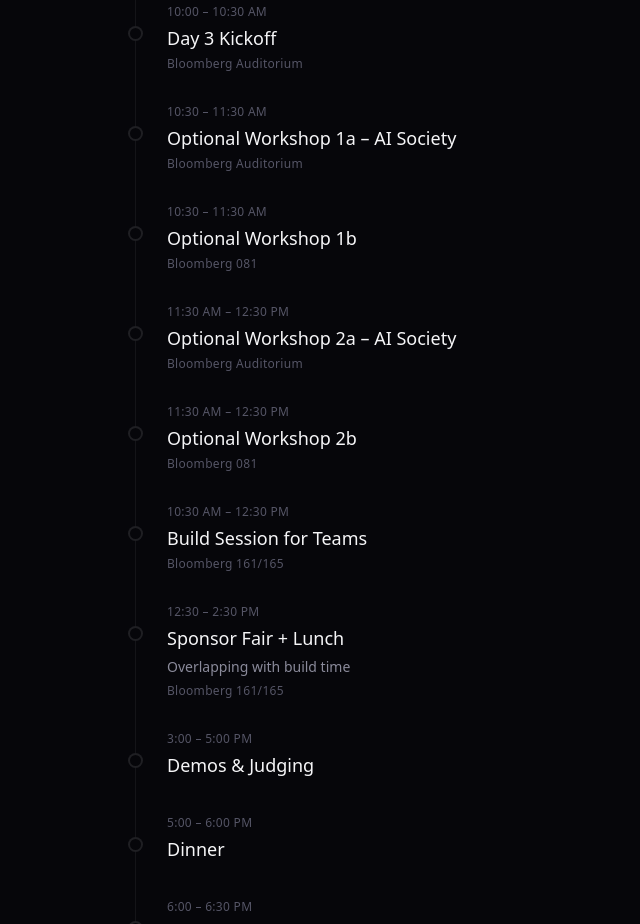
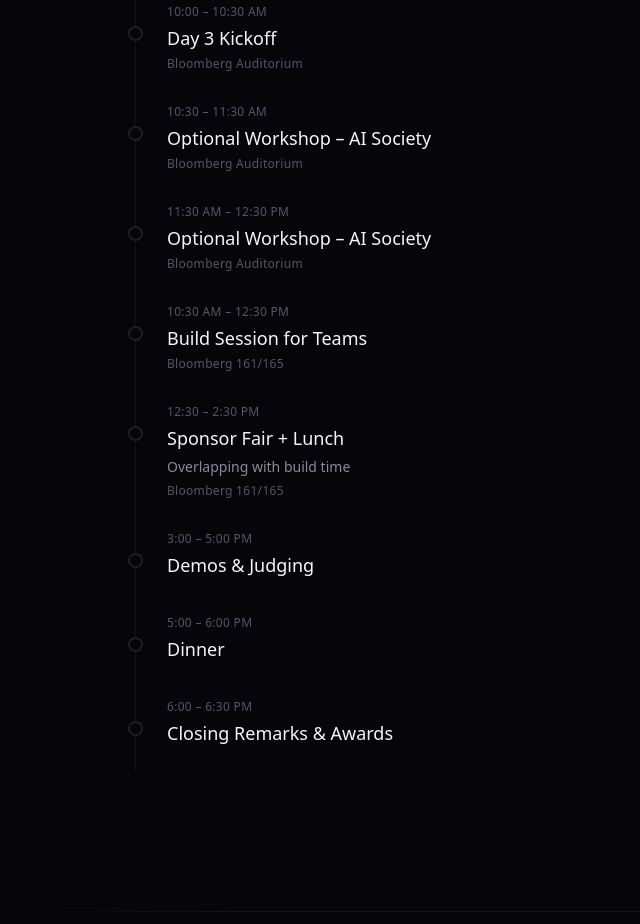
Before and after one commit to philosophercode/cornell-tech-hackathon-website, a Next.js app: page / in a window 1280 px wide. Shown: the part 2380-3304 px from the top of the page, without its empty margins (0-640 px from the left). Built offline with nearby package versions, Linux system fonts and the light colour scheme.

Commit message:
Consolidate Sunday workshops into 2 AI Society sessions
Co-Authored-By: Claude Opus 4.6 <noreply@anthropic.com>

```diff
--- a/components/schedule.tsx
+++ b/components/schedule.tsx
@@ -81,23 +81,13 @@ const days: Day[] = [
       },
       {
         time: "10:30 – 11:30 AM",
-        title: "Optional Workshop 1a – AI Society",
-        location: "Bloomberg Auditorium",
-      },
-      {
-        time: "10:30 – 11:30 AM",
-        title: "Optional Workshop 1b",
-        location: "Bloomberg 081",
-      },
-      {
-        time: "11:30 AM – 12:30 PM",
-        title: "Optional Workshop 2a – AI Society",
+        title: "Optional Workshop – AI Society",
         location: "Bloomberg Auditorium",
       },
       {
         time: "11:30 AM – 12:30 PM",
-        title: "Optional Workshop 2b",
-        location: "Bloomberg 081",
+        title: "Optional Workshop – AI Society",
+        location: "Bloomberg Auditorium",
       },
       {
         time: "10:30 AM – 12:30 PM",
```
